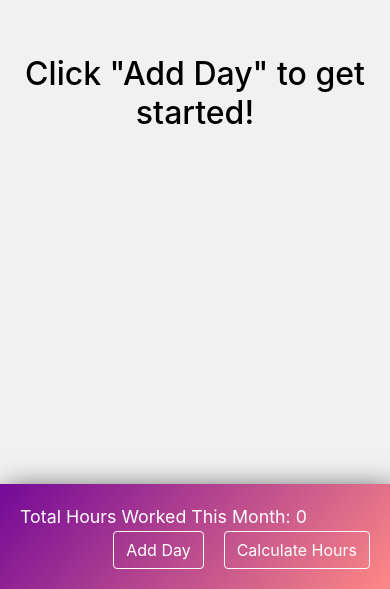
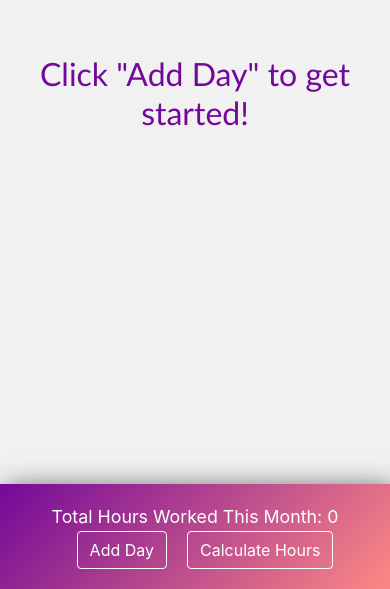
Before and after one commit to fchandel/Pay-Crunch, a React (Create React App) app: page / in a window 390 px wide. Shown: the part 255-844 px from the top of the page. Built offline with nearby package versions, Linux system fonts and the light colour scheme.

Commit message:
added css grid to handle mobile

```diff
--- a/src/App.css
+++ b/src/App.css
@@ -14,6 +14,23 @@
 .container-max {
   margin: 0 auto;
   max-width: 960px;
+}
+
+.grid-bottom {
+  display: grid;
+  grid-template-columns: auto auto auto;
+}
+
+.item1 {
+  grid-column-start: 1;
+  grid-column-end: 2;
+}
+
+.buttons {
+  grid-column-start: 2;
+  grid-column-end: 3;
+  display: inline-flex;
+  margin: 0 auto;
 }
 
 th {
@@ -35,7 +52,10 @@ th {
 }
 
 .hint {
-  color: black;
+  color: #730998;
+  font-family: Calibri, Georgia, Times, 'Times New Roman', serif;
+  /* background: linear-gradient(132deg, #730998 0%, #F98585 97%); */
+
 }
 
 .tableDiv {
@@ -54,6 +74,17 @@ th {
     padding-left: 10px !important;
   }
 
+  .item1 {
+    grid-column-start: 1;
+    grid-column-end: 4;
+  }
+
+  .btn1 {
+    grid-column-start: 2;
+    grid-column-end: 3;
+  }
+
+
 }
 
 .p-20 {
@@ -62,11 +93,6 @@ th {
 
 .float-right {
   float: right;
-  display: flex;
-}
-
-.float-right {
-  float: left;
   display: flex;
 }
 
@@ -126,3 +152,13 @@ td {
 .App-link {
   color: #09d3ac;
 }
+
+.rc-time-picker-panel-inner {
+  border: 1px solid #fff !important;
+}
+
+.rc-time-picker-input {
+  color: #fff !important;
+  background-color: #ffffff54 !important;
+  border: 1px solid #d9d9d900 !important;
+}
--- a/src/App.js
+++ b/src/App.js
@@ -136,13 +136,13 @@ class App extends React.Component {
             {this.displayTable()}
           </div>
           <div className="white bottom-bar">
-            <div className="container-max">
-              <div className='float-left'>
+            <div className="container-max grid-bottom">
+              <div className='float-left item1'>
                 Total Hours Worked This Month: {this.state.totalHours}
               </div>
-              <div className='float-right'>
+              <div className='buttons'>
                 <Button variant="success" className='p-20' onClick={this.addRow}>Add Day</Button>
-                <br />
+                <br/>
                 <Button variant="success" className='p-20' onClick={this.calculateHours}>Calculate Hours</Button>
               </div>
             </div>
```
